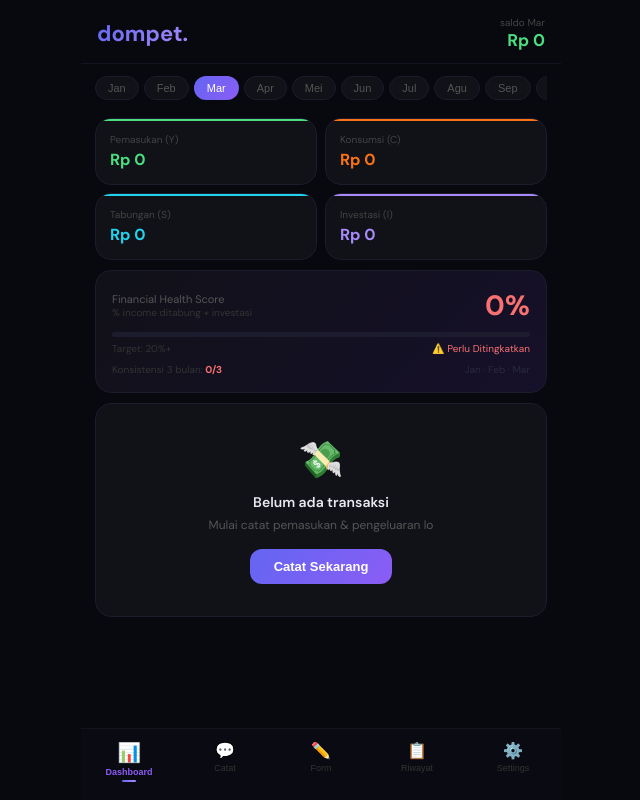
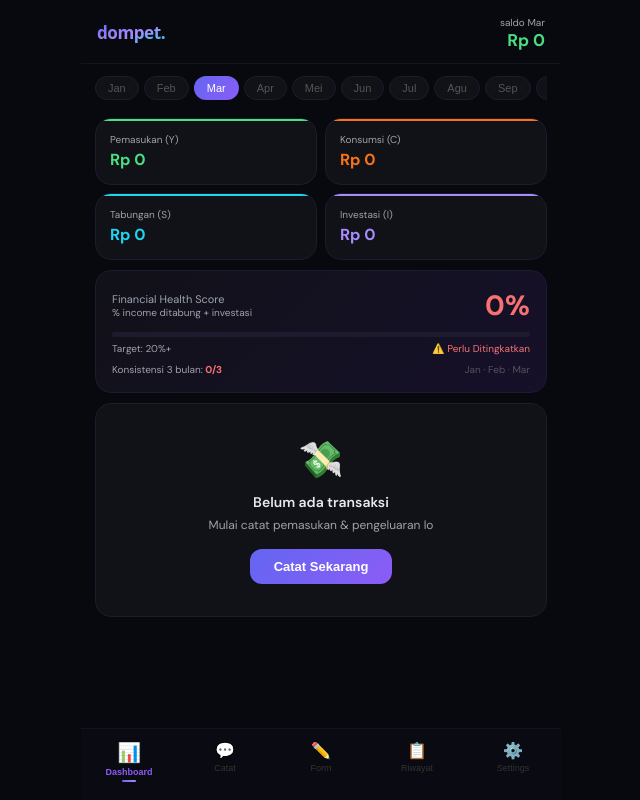
Before and after one commit to Lockstock13/Dompet, a React (Vite) app: page / in a window 1280 px wide. Both pictures are taken after a click on the button "Lewati, pakai parsing lokal". Shown: the whole page, without its empty margins (319-959 px from the left). Built offline with nearby package versions, Linux system fonts and the light colour scheme.

Commit message:
Use SVG wordmark and brighten muted text

```diff
--- a/src/App.jsx
+++ b/src/App.jsx
@@ -47,6 +47,36 @@ const todayStr = () => {
   return `${d.getFullYear()}-${pad(d.getMonth() + 1)}-${pad(d.getDate())}`;
 };
 const getCat = (id) => ALL_CATS.find(c => c.id === id) || { emoji: "💸", label: "Lainnya" };
+
+const Wordmark = ({ size = 24, gradientId = "dompetWordmarkGrad" }) => (
+  <svg
+    width={Math.round(size * 3.2)}
+    height={size}
+    viewBox="0 0 320 100"
+    role="img"
+    aria-label="dompet."
+    style={{ display: "block" }}
+  >
+    <defs>
+      <linearGradient id={gradientId} x1="0" y1="0" x2="1" y2="1">
+        <stop offset="0" stopColor="#6366f1" />
+        <stop offset="0.55" stopColor="#a78bfa" />
+        <stop offset="1" stopColor="#22d3ee" />
+      </linearGradient>
+    </defs>
+    <text
+      x="0"
+      y="76"
+      fontFamily="system-ui, -apple-system, Segoe UI, Roboto, Arial"
+      fontWeight="800"
+      fontSize="78"
+      fill={`url(#${gradientId})`}
+      letterSpacing="-2"
+    >
+      dompet.
+    </text>
+  </svg>
+);
 
 const useRecharts = (enabled) => {
   const [mod, setMod] = useState(null);
@@ -493,7 +523,7 @@ Return ONLY this JSON (no markdown, no explanation):
     card: { background:"#111118", border:"1px solid #1c1c2e", borderRadius:16, padding:16, marginBottom:10 },
     input: { width:"100%", padding:"11px 14px", background:"#14141f", border:"1px solid #2a2a3e", borderRadius:12, color:"#e8e8f0", fontSize:14 },
     btn: { padding:13, borderRadius:12, background:"linear-gradient(135deg,#6366f1,#8b5cf6)", color:"white", fontWeight:700, fontSize:15, width:"100%", border:"none", cursor:"pointer" },
-    lbl: { fontSize:11, color:"#555", marginBottom:5, display:"block" },
+    lbl: { fontSize:11, color:"#9ca3af", marginBottom:5, display:"block" },
   };
 
   const CSS = `
@@ -514,8 +544,8 @@ Return ONLY this JSON (no markdown, no explanation):
   if (screen==="splash") return (
     <div style={{minHeight:"100vh",background:"#08080f",display:"flex",flexDirection:"column",alignItems:"center",justifyContent:"center",fontFamily:"'DM Sans','Segoe UI',sans-serif"}}>
       <style>{CSS}</style>
-      <div style={{fontSize:44,fontWeight:800,background:"linear-gradient(135deg,#6366f1,#a78bfa,#22d3ee)",WebkitBackgroundClip:"text",WebkitTextFillColor:"transparent"}}>dompet.</div>
-      <div style={{color:"#333",fontSize:13,marginTop:8,fontFamily:"'DM Sans',sans-serif"}}>personal finance tracker</div>
+      <div style={{transform:"translateY(-2px)"}}><Wordmark size={44} gradientId="wmSplash" /></div>
+      <div style={{color:"#9ca3af",fontSize:13,marginTop:8,fontFamily:"'DM Sans',sans-serif"}}>personal finance tracker</div>
     </div>
   );
 
@@ -524,9 +554,9 @@ Return ONLY this JSON (no markdown, no explanation):
     <div style={{minHeight:"100vh",background:"#08080f",color:"#e8e8f0",fontFamily:"'DM Sans','Segoe UI',sans-serif",maxWidth:480,margin:"0 auto",padding:24}}>
       <style>{CSS}</style>
       <div style={{marginTop:50}}>
-        <div style={{fontFamily:"'DM Sans','Segoe UI',sans-serif",fontSize:34,fontWeight:800,background:"linear-gradient(135deg,#6366f1,#a78bfa)",WebkitBackgroundClip:"text",WebkitTextFillColor:"transparent",marginBottom:6}}>dompet.</div>
+        <div style={{marginBottom:8}}><Wordmark size={34} gradientId="wmOnboarding" /></div>
         <div style={{fontSize:19,fontWeight:700,marginBottom:6}}>Setup AI Parsing 🤖</div>
-        <div style={{fontSize:13,color:"#666",lineHeight:1.7,marginBottom:24}}>
+        <div style={{fontSize:13,color:"#a1a1aa",lineHeight:1.7,marginBottom:24}}>
           Pakai <strong style={{color:"#4ade80"}}>Gemini API</strong> dari Google —{" "}
           ada <strong style={{color:"#4ade80"}}>free tier</strong> (limit mengikuti akun/quota Google).
         </div>
@@ -536,7 +566,7 @@ Return ONLY this JSON (no markdown, no explanation):
           {["Buka aistudio.google.com","Login akun Google","Klik 'Get API Key'","Copy & paste di bawah"].map((s,i)=>(
             <div key={i} style={{display:"flex",gap:10,marginBottom:8,alignItems:"center"}}>
               <div style={{width:20,height:20,borderRadius:"50%",background:"linear-gradient(135deg,#6366f1,#8b5cf6)",display:"flex",alignItems:"center",justifyContent:"center",fontSize:10,fontWeight:700,flexShrink:0,color:"white"}}>{i+1}</div>
-              <div style={{fontSize:13,color:"#aaa"}}>{s}</div>
+              <div style={{fontSize:13,color:"#cbd5e1"}}>{s}</div>
             </div>
           ))}
         </div>
@@ -549,10 +579,10 @@ Return ONLY this JSON (no markdown, no explanation):
         <label style={S.lbl}>Gemini API Key</label>
         <input value={keyInput} onChange={e=>setKeyInput(e.target.value)} placeholder="AIza..." style={{...S.input,fontFamily:"monospace",fontSize:12,marginBottom:12}} />
         <button onClick={saveKey} style={{...S.btn,marginBottom:10}}>Simpan & Mulai →</button>
-        <button onClick={()=>setScreen("app")} style={{width:"100%",padding:13,borderRadius:12,background:"transparent",border:"1px solid #1c1c2e",color:"#555",fontSize:13,cursor:"pointer"}}>
+        <button onClick={()=>setScreen("app")} style={{width:"100%",padding:13,borderRadius:12,background:"transparent",border:"1px solid #1c1c2e",color:"#9ca3af",fontSize:13,cursor:"pointer"}}>
           Lewati, pakai parsing lokal
         </button>
-        <div style={{fontSize:11,color:"#2a2a3e",textAlign:"center",marginTop:12}}>API key/model hanya tersimpan di browser lo.</div>
+        <div style={{fontSize:11,color:"#52525b",textAlign:"center",marginTop:12}}>API key/model hanya tersimpan di browser lo.</div>
       </div>
     </div>
   );
@@ -565,9 +595,9 @@ Return ONLY this JSON (no markdown, no explanation):
       {/* Header */}
       <div style={{padding:"16px 16px 12px",position:"sticky",top:0,background:"#08080f",zIndex:10,borderBottom:"1px solid #141420"}}>
         <div style={{display:"flex",justifyContent:"space-between",alignItems:"center"}}>
-          <div style={{fontFamily:"'DM Sans','Segoe UI',sans-serif",fontSize:22,fontWeight:800,background:"linear-gradient(135deg,#6366f1,#a78bfa)",WebkitBackgroundClip:"text",WebkitTextFillColor:"transparent"}}>dompet.</div>
+          <div style={{transform:"translateY(-1px)"}}><Wordmark size={22} gradientId="wmHeader" /></div>
           <div style={{textAlign:"right"}}>
-            <div style={{fontSize:10,color:"#444"}}>saldo {MONTHS[selectedMonth]}</div>
+            <div style={{fontSize:10,color:"#a1a1aa"}}>saldo {MONTHS[selectedMonth]}</div>
             <div style={{fontSize:17,fontWeight:700,color:balance>=0?"#4ade80":"#f87171"}}>{formatShort(balance)}</div>
           </div>
         </div>
@@ -600,7 +630,7 @@ Return ONLY this JSON (no markdown, no explanation):
               ].map((item,i)=>(
                 <div key={i} style={{...S.card,marginBottom:0,padding:14,position:"relative",overflow:"hidden"}}>
                   <div style={{position:"absolute",top:0,left:0,right:0,height:2,background:item.color}} />
-                  <div style={{fontSize:10,color:"#444",marginBottom:3}}>{item.label}</div>
+                  <div style={{fontSize:10,color:"#a1a1aa",marginBottom:3}}>{item.label}</div>
                   <div style={{fontSize:16,fontWeight:700,color:item.color}}>{formatShort(item.value)}</div>
                 </div>
               ))}
@@ -610,8 +640,8 @@ Return ONLY this JSON (no markdown, no explanation):
             <div style={{...S.card,background:"linear-gradient(135deg,#111118,#16102a)"}}>
               <div style={{display:"flex",justifyContent:"space-between",alignItems:"center",marginBottom:8}}>
                 <div>
-                  <div style={{fontSize:11,color:"#555"}}>Financial Health Score</div>
-                  <div style={{fontSize:10,color:"#333"}}>% income ditabung + investasi</div>
+                  <div style={{fontSize:11,color:"#9ca3af"}}>Financial Health Score</div>
+                  <div style={{fontSize:10,color:"#a1a1aa"}}>% income ditabung + investasi</div>
                 </div>
                 <div style={{fontSize:28,fontWeight:800,fontFamily:"'DM Sans','Segoe UI',sans-serif",color:healthScore>=healthTarget?"#4ade80":healthScore>=midTarget?"#fbbf24":"#f87171"}}>{healthScore}%</div>
               </div>
@@ -619,14 +649,14 @@ Return ONLY this JSON (no markdown, no explanation):
                 <div style={{height:"100%",width:`${Math.min(healthScore,100)}%`,background:healthScore>=healthTarget?"linear-gradient(90deg,#22d3ee,#4ade80)":healthScore>=midTarget?"linear-gradient(90deg,#fbbf24,#f97316)":"#f87171",borderRadius:3,transition:"width 0.6s ease"}} />
               </div>
               <div style={{display:"flex",justifyContent:"space-between",marginTop:5,fontSize:10}}>
-                <span style={{color:"#333"}}>Target: {healthTarget}%+</span>
+                <span style={{color:"#a1a1aa"}}>Target: {healthTarget}%+</span>
                 <span style={{color:healthScore>=healthTarget?"#4ade80":healthScore>=midTarget?"#fbbf24":"#f87171"}}>
                   {healthScore>=healthTarget?"🔥 On Track!":healthScore>=midTarget?"⚡ Lumayan":"⚠️ Perlu Ditingkatkan"}
                 </span>
               </div>
-              <div style={{marginTop:8,fontSize:10,color:"#333",display:"flex",justifyContent:"space-between",gap:10}}>
+              <div style={{marginTop:8,fontSize:10,color:"#a1a1aa",display:"flex",justifyContent:"space-between",gap:10}}>
                 <span>Konsistensi 3 bulan: <span style={{color:consistency3>=2?"#4ade80":consistency3===1?"#fbbf24":"#f87171",fontWeight:700}}>{consistency3}/3</span></span>
-                <span style={{color:"#2a2a3e"}}>{last3.map(x=>MONTHS[x.m]).reverse().join(" · ")}</span>
+                <span style={{color:"#52525b"}}>{last3.map(x=>MONTHS[x.m]).reverse().join(" · ")}</span>
               </div>
             </div>
 
@@ -634,7 +664,7 @@ Return ONLY this JSON (no markdown, no explanation):
             {totalY>0 && (
               <div style={{...S.card,background:"#0e0e1a",borderColor:"#6366f122"}}>
                 <div style={{fontSize:11,color:"#6366f1",marginBottom:5,fontWeight:600}}>💡 Insight</div>
-                <div style={{fontSize:12,color:"#777",lineHeight:1.6}}>
+                <div style={{fontSize:12,color:"#cbd5e1",lineHeight:1.6}}>
                   {totalC>totalY*0.7?`Konsumsi lo ${Math.round((totalC/totalY)*100)}% dari income. Coba kurangi pengeluaran non-esensial.`
                   :healthScore>=20?`Keren! Lo udah nabung ${healthScore}% dari income bulan ini. Keep it up! 💪`
                   :`Lo masih punya sisa ${formatShort(balance)}. Pertimbangkan untuk ditabung atau diinvestasikan.`}
@@ -647,7 +677,7 @@ Return ONLY this JSON (no markdown, no explanation):
               <div style={{...S.card,textAlign:"center",padding:32}}>
                 <div style={{fontSize:36,marginBottom:10}}>💸</div>
                 <div style={{fontSize:14,fontWeight:600,marginBottom:6}}>Belum ada transaksi</div>
-                <div style={{fontSize:12,color:"#555",marginBottom:16}}>Mulai catat pemasukan & pengeluaran lo</div>
+                <div style={{fontSize:12,color:"#a1a1aa",marginBottom:16}}>Mulai catat pemasukan & pengeluaran lo</div>
                 <button onClick={()=>setActiveTab("chat")} style={{...S.btn,width:"auto",padding:"10px 24px",fontSize:13}}>Catat Sekarang</button>
               </div>
             )}
@@ -655,7 +685,7 @@ Return ONLY this JSON (no markdown, no explanation):
             {/* Pie */}
             {pieData.length>0 && (
               <div style={S.card}>
-                <div style={{fontSize:11,color:"#555",marginBottom:10}}>Alokasi {MONTHS[selectedMonth]}</div>
+                <div style={{fontSize:11,color:"#9ca3af",marginBottom:10}}>Alokasi {MONTHS[selectedMonth]}</div>
                 <div style={{display:"flex",alignItems:"center",gap:12}}>
                   {recharts ? (() => {
                     const { PieChart, Pie, Cell, ResponsiveContainer } = recharts;
@@ -676,7 +706,7 @@ Return ONLY this JSON (no markdown, no explanation):
                       <div key={i} style={{display:"flex",justifyContent:"space-between",marginBottom:7}}>
                         <div style={{display:"flex",alignItems:"center",gap:6}}>
                           <div style={{width:7,height:7,borderRadius:"50%",background:d.color}}/>
-                          <span style={{fontSize:11,color:"#777"}}>{d.name}</span>
+                          <span style={{fontSize:11,color:"#cbd5e1"}}>{d.name}</span>
                         </div>
                         <span style={{fontSize:11,fontWeight:600,color:d.color}}>{formatShort(d.value)}</span>
                       </div>
@@ -689,7 +719,7 @@ Return ONLY this JSON (no markdown, no explanation):
             {/* Bar chart */}
             {transactions.length>0 && (
               <div style={S.card}>
-                <div style={{fontSize:11,color:"#555",marginBottom:10}}>Cashflow {yr}</div>
+                <div style={{fontSize:11,color:"#9ca3af",marginBottom:10}}>Cashflow {yr}</div>
                 {recharts ? (() => {
                   const { BarChart, Bar, XAxis, YAxis, Tooltip, ResponsiveContainer } = recharts;
                   return (
@@ -710,7 +740,7 @@ Return ONLY this JSON (no markdown, no explanation):
                   {[["#4ade80","Income"],["#f97316","Expense"]].map(([c,l])=>(
                     <div key={l} style={{display:"flex",alignItems:"center",gap:4}}>
                       <div style={{width:7,height:7,borderRadius:2,background:c}}/>
-                      <span style={{fontSize:10,color:"#444"}}>{l}</span>
+                      <span style={{fontSize:10,color:"#a1a1aa"}}>{l}</span>
                     </div>
                   ))}
                 </div>
@@ -720,7 +750,7 @@ Return ONLY this JSON (no markdown, no explanation):
             {/* Top expense */}
             {catBreakdown.length>0 && (
               <div style={S.card}>
-                <div style={{fontSize:11,color:"#555",marginBottom:10}}>Top Pengeluaran</div>
+                <div style={{fontSize:11,color:"#9ca3af",marginBottom:10}}>Top Pengeluaran</div>
                 {catBreakdown.slice(0,5).map((cat,i)=>(
                   <div key={i} style={{marginBottom:10}}>
                     <div style={{display:"flex",justifyContent:"space-between",marginBottom:3}}>
@@ -737,19 +767,19 @@ Return ONLY this JSON (no markdown, no explanation):
 
             {transactions.length>0 && (
               <div style={S.card}>
-                <div style={{fontSize:11,color:"#555",marginBottom:10}}>📤 Export & Laporan</div>
+                <div style={{fontSize:11,color:"#9ca3af",marginBottom:10}}>📤 Export & Laporan</div>
                 <div style={{display:"grid",gridTemplateColumns:"1fr 1fr",gap:8}}>
-                  <button onClick={exportCSVMonth} style={{padding:12,borderRadius:12,background:"#111118",border:"1px solid #1c1c2e",color:"#666",fontSize:12,cursor:"pointer"}}>
+                  <button onClick={exportCSVMonth} style={{padding:12,borderRadius:12,background:"#111118",border:"1px solid #1c1c2e",color:"#cbd5e1",fontSize:12,cursor:"pointer"}}>
                     📥 CSV {MONTHS[selectedMonth]}
                   </button>
-                  <button onClick={exportCSVAll} style={{padding:12,borderRadius:12,background:"#111118",border:"1px solid #1c1c2e",color:"#666",fontSize:12,cursor:"pointer"}}>
+                  <button onClick={exportCSVAll} style={{padding:12,borderRadius:12,background:"#111118",border:"1px solid #1c1c2e",color:"#cbd5e1",fontSize:12,cursor:"pointer"}}>
                     📥 CSV Semua
                   </button>
                 </div>
                 <button onClick={printMonthlyReport} style={{width:"100%",padding:12,borderRadius:12,background:"linear-gradient(135deg,#6366f1,#8b5cf6)",border:"none",color:"white",fontSize:13,fontWeight:700,marginTop:8,cursor:"pointer"}}>
                   🖨️ Cetak / Save PDF ({MONTHS[selectedMonth]})
                 </button>
-                <div style={{fontSize:10,color:"#333",marginTop:8,lineHeight:1.5}}>
+                <div style={{fontSize:10,color:"#a1a1aa",marginTop:8,lineHeight:1.5}}>
                   PDF = pakai fitur Print browser (Save as PDF). CSV = buat backup/olah data.
                 </div>
               </div>
@@ -780,7 +810,7 @@ Return ONLY this JSON (no markdown, no explanation):
                     {msg.isPending && (
                       <div style={{display:"flex",gap:8,marginTop:10}}>
                         <button onClick={()=>confirmTx(true,msg.pendingData)} style={{flex:1,padding:"9px",borderRadius:10,background:"linear-gradient(135deg,#22d3ee,#4ade80)",color:"#08080f",fontWeight:700,fontSize:13}}>✓ Bener!</button>
-                        <button onClick={()=>confirmTx(false,msg.pendingData)} style={{padding:"9px 14px",borderRadius:10,background:"#1a1a2e",color:"#666",fontSize:13,border:"1px solid #2a2a3e"}}>✗ Batal</button>
+                        <button onClick={()=>confirmTx(false,msg.pendingData)} style={{padding:"9px 14px",borderRadius:10,background:"#1a1a2e",color:"#cbd5e1",fontSize:13,border:"1px solid #2a2a3e"}}>✗ Batal</button>
                       </div>
                     )}
                   </div>
@@ -844,7 +874,7 @@ Return ONLY this JSON (no markdown, no explanation):
 
               <button onClick={saveForm} style={S.btn}>{editId?"Update":"Simpan"}</button>
               {editId && (
-                <button onClick={()=>{setEditId(null);setForm({type:"expense",categoryId:"food",amount:"",note:"",date:todayStr()});}} style={{width:"100%",padding:12,borderRadius:12,background:"transparent",border:"1px solid #1c1c2e",color:"#555",fontSize:13,marginTop:8,cursor:"pointer"}}>Batal Edit</button>
+                <button onClick={()=>{setEditId(null);setForm({type:"expense",categoryId:"food",amount:"",note:"",date:todayStr()});}} style={{width:"100%",padding:12,borderRadius:12,background:"transparent",border:"1px solid #1c1c2e",color:"#9ca3af",fontSize:13,marginTop:8,cursor:"pointer"}}>Batal Edit</button>
               )}
             </div>
           </div>
@@ -863,7 +893,7 @@ Return ONLY this JSON (no markdown, no explanation):
               </select>
             </div>
             {filteredTxs.length===0?(
-              <div style={{textAlign:"center",padding:40,color:"#444",fontSize:13}}>Belum ada transaksi</div>
+              <div style={{textAlign:"center",padding:40,color:"#a1a1aa",fontSize:13}}>Belum ada transaksi</div>
             ):filteredTxs.map(tx=>{
               const cat=getCat(tx.categoryId);
               return (
@@ -872,15 +902,15 @@ Return ONLY this JSON (no markdown, no explanation):
                     <div style={{width:36,height:36,borderRadius:10,background:"#14141f",display:"flex",alignItems:"center",justifyContent:"center",fontSize:17}}>{cat.emoji}</div>
                     <div>
                       <div style={{fontSize:12,fontWeight:500}}>{tx.note||cat.label}</div>
-                      <div style={{fontSize:10,color:"#444",marginTop:2}}>{cat.label} · {tx.date}</div>
+                      <div style={{fontSize:10,color:"#a1a1aa",marginTop:2}}>{cat.label} · {tx.date}</div>
                     </div>
                   </div>
                   <div style={{display:"flex",alignItems:"center",gap:6}}>
                     <div style={{fontSize:13,fontWeight:700,color:tx.type==="income"?"#4ade80":tx.type==="saving"?"#22d3ee":"#f97316"}}>
                       {tx.type==="income"?"+":"-"}{formatShort(tx.amount)}
                     </div>
-                    <button onClick={()=>startEdit(tx)} style={{background:"transparent",color:"#444",fontSize:13,padding:4}}>✏️</button>
-                    <button onClick={()=>setTransactions(p=>p.filter(t=>t.id!==tx.id))} style={{background:"transparent",color:"#333",fontSize:13,padding:4}}>✕</button>
+                    <button onClick={()=>startEdit(tx)} style={{background:"transparent",color:"#a1a1aa",fontSize:13,padding:4}}>✏️</button>
+                    <button onClick={()=>setTransactions(p=>p.filter(t=>t.id!==tx.id))} style={{background:"transparent",color:"#a1a1aa",fontSize:13,padding:4}}>✕</button>
                   </div>
                 </div>
               );
@@ -896,21 +926,21 @@ Return ONLY this JSON (no markdown, no explanation):
               <div style={{fontSize:12,color:geminiKey?"#4ade80":"#f97316",marginBottom:10}}>
                 {geminiKey?"✅ AI parsing aktif (Gemini)":"⚠️ Belum ada key — pakai parsing lokal"}
               </div>
-              <div style={{fontSize:11,color:"#555",marginBottom:6}}>Model</div>
+              <div style={{fontSize:11,color:"#9ca3af",marginBottom:6}}>Model</div>
               <select value={geminiModel} onChange={e=>saveModel(e.target.value)} style={{...S.input,marginBottom:10}}>
                 {["gemini-2.5-flash","gemini-2.0-flash"].map(m => <option key={m} value={m}>{m}</option>)}
               </select>
               <input value={keyInput} onChange={e=>setKeyInput(e.target.value)} placeholder="AIza..." style={{...S.input,fontFamily:"monospace",fontSize:12,marginBottom:10}}/>
               <button onClick={saveKey} style={{...S.btn,marginBottom:8}}>Simpan API Key</button>
               {geminiKey&&<button onClick={()=>{localStorage.removeItem("dompet_gemini_key");setGeminiKey("");}} style={{width:"100%",padding:12,borderRadius:12,background:"transparent",border:"1px solid #2a1a1a",color:"#f87171",fontSize:13,cursor:"pointer"}}>Hapus API Key</button>}
-              <div style={{fontSize:10,color:"#333",marginTop:10,lineHeight:1.6}}>
+              <div style={{fontSize:10,color:"#a1a1aa",marginTop:10,lineHeight:1.6}}>
                 Kalau Gemini gagal: cek API key benar, quota free tier, dan pastikan key tidak dibatasi (HTTP referrer restrictions).
               </div>
             </div>
 
             <div style={S.card}>
               <div style={{fontSize:13,fontWeight:600,marginBottom:10}}>🎯 Target Health Score</div>
-              <div style={{fontSize:12,color:"#555",marginBottom:10}}>Target % pemasukan yang masuk tabungan + investasi.</div>
+              <div style={{fontSize:12,color:"#9ca3af",marginBottom:10}}>Target % pemasukan yang masuk tabungan + investasi.</div>
               <div style={{display:"flex",gap:8,marginBottom:10}}>
                 {[10,15,20,30].map(v => (
                   <button key={v} onClick={()=>saveHealthTarget(v)} style={{
@@ -927,15 +957,15 @@ Return ONLY this JSON (no markdown, no explanation):
 
             <div style={S.card}>
               <div style={{fontSize:13,fontWeight:600,marginBottom:10}}>💾 Data</div>
-              <div style={{fontSize:12,color:"#555",marginBottom:12}}>{transactions.length} transaksi tersimpan di browser ini.</div>
-              <button onClick={exportCSVMonth} style={{width:"100%",padding:12,borderRadius:12,background:"#111118",border:"1px solid #1c1c2e",color:"#666",fontSize:13,marginBottom:8,cursor:"pointer"}}>📥 Export CSV (Bulan Dipilih)</button>
-              <button onClick={exportCSVAll} style={{width:"100%",padding:12,borderRadius:12,background:"#111118",border:"1px solid #1c1c2e",color:"#666",fontSize:13,marginBottom:8,cursor:"pointer"}}>📥 Export CSV (Semua)</button>
+              <div style={{fontSize:12,color:"#9ca3af",marginBottom:12}}>{transactions.length} transaksi tersimpan di browser ini.</div>
+              <button onClick={exportCSVMonth} style={{width:"100%",padding:12,borderRadius:12,background:"#111118",border:"1px solid #1c1c2e",color:"#cbd5e1",fontSize:13,marginBottom:8,cursor:"pointer"}}>📥 Export CSV (Bulan Dipilih)</button>
+              <button onClick={exportCSVAll} style={{width:"100%",padding:12,borderRadius:12,background:"#111118",border:"1px solid #1c1c2e",color:"#cbd5e1",fontSize:13,marginBottom:8,cursor:"pointer"}}>📥 Export CSV (Semua)</button>
               <button onClick={printMonthlyReport} style={{width:"100%",padding:12,borderRadius:12,background:"linear-gradient(135deg,#6366f1,#8b5cf6)",border:"none",color:"white",fontSize:13,fontWeight:700,marginBottom:8,cursor:"pointer"}}>🖨️ Cetak / Save PDF (Bulan Dipilih)</button>
               <button onClick={()=>{if(window.confirm("Hapus semua data transaksi?")){setTransactions([]);localStorage.removeItem("dompet_transactions");}}} style={{width:"100%",padding:12,borderRadius:12,background:"transparent",border:"1px solid #2a1a1a",color:"#f87171",fontSize:13,cursor:"pointer"}}>🗑️ Reset Semua Data</button>
             </div>
 
-            <div style={{...S.card,fontSize:12,color:"#333",lineHeight:1.9}}>
-              <div style={{fontWeight:600,color:"#444",marginBottom:4}}>dompet. v2</div>
+            <div style={{...S.card,fontSize:12,color:"#a1a1aa",lineHeight:1.9}}>
+              <div style={{fontWeight:600,color:"#a1a1aa",marginBottom:4}}>dompet. v2</div>
               Framework: Y = C + I + S<br/>
               Data: localStorage (per browser)<br/>
               AI: {geminiKey ? `Gemini (${geminiModel})` : "Parsing lokal"}
```
